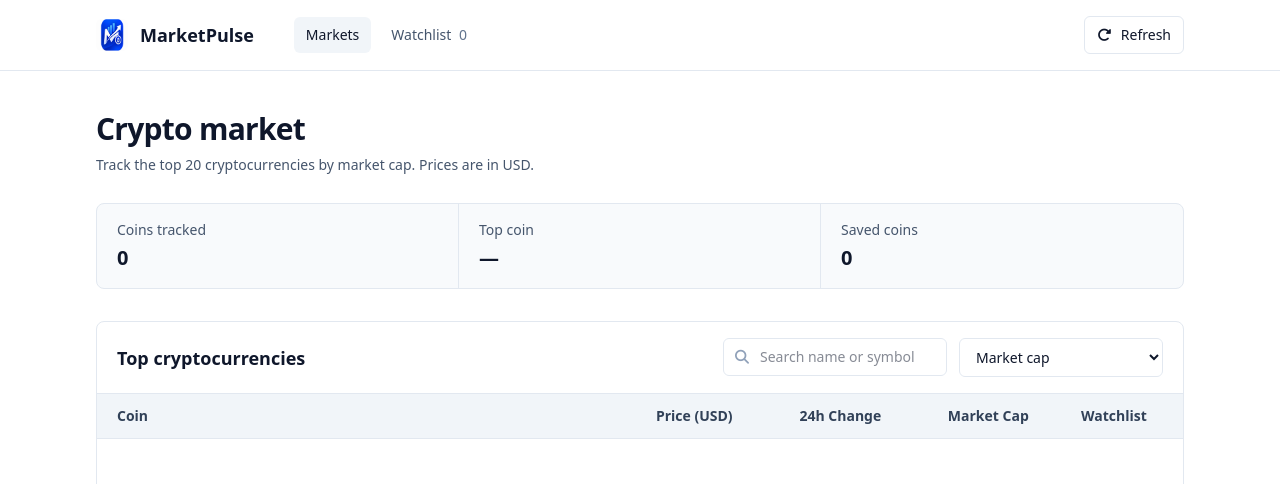
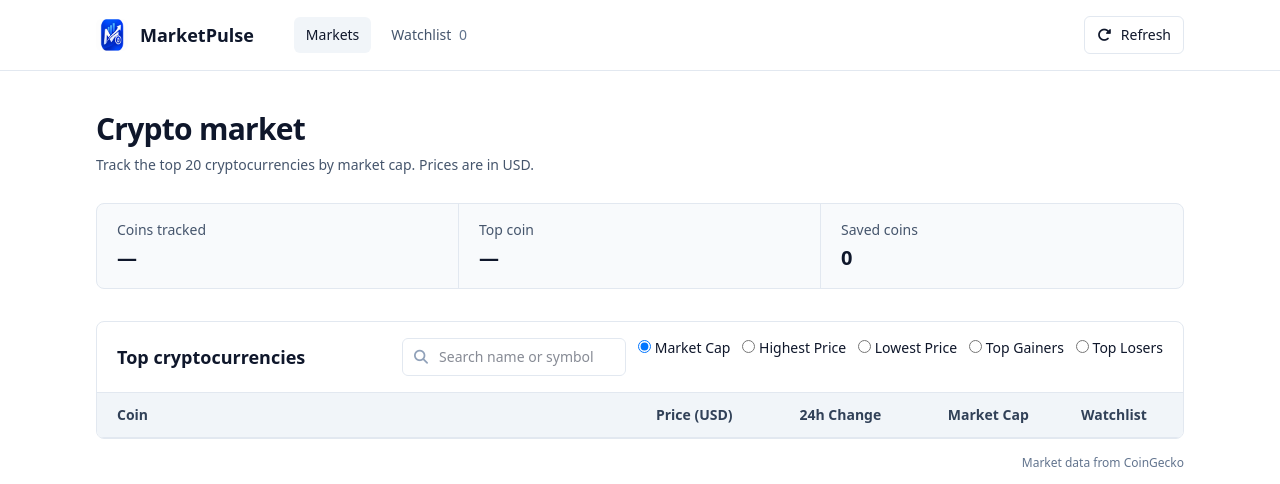
Before and after one commit to shivamsoni820/milestone2project, a plain HTML site: page index.html in a window 1280 px wide. Shown: the top 484 px of the page. Drawn offline with nearby package versions, Linux system fonts and the light colour scheme; no server answers.

Commit message:
Show coin sort options as a radio list

```diff
--- a/index.html
+++ b/index.html
@@ -98,13 +98,13 @@
           <label>
             <span class="sr-only">Sort coins</span>
 
-            <select id="sortSelect" class="rounded-md border border-slate-200 bg-white px-3 py-2">
-              <option value="market_cap">Market cap</option>
-              <option value="price_high">Price: high to low</option>
-              <option value="price_low">Price: low to high</option>
-              <option value="change_high">24h change: high to low</option>
-              <option value="change_low">24h change: low to high</option>
-            </select>
+            <ul id="sortOptions" class="flex flex-wrap gap-3 text-sm" aria-label="Sort coins">
+              <li><label><input type="radio" name="sort" value="market_cap" checked> Market Cap</label></li>
+              <li><label><input type="radio" name="sort" value="price_high"> Highest Price</label></li>
+              <li><label><input type="radio" name="sort" value="price_low"> Lowest Price</label></li>
+              <li><label><input type="radio" name="sort" value="change_high"> Top Gainers</label></li>
+              <li><label><input type="radio" name="sort" value="change_low"> Top Losers</label></li>
+            </ul>
           </label>
         </div>
       </div>
```
